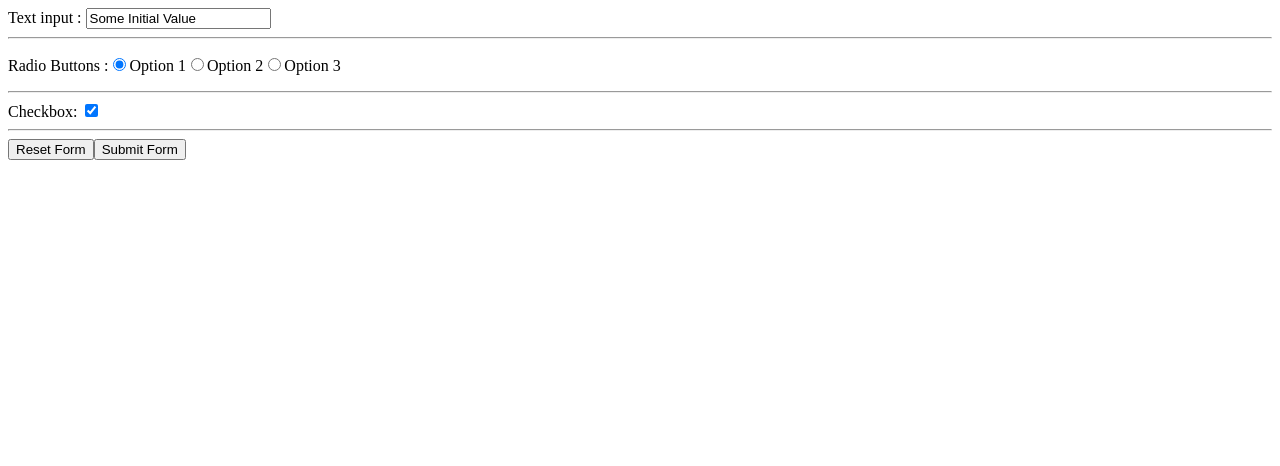
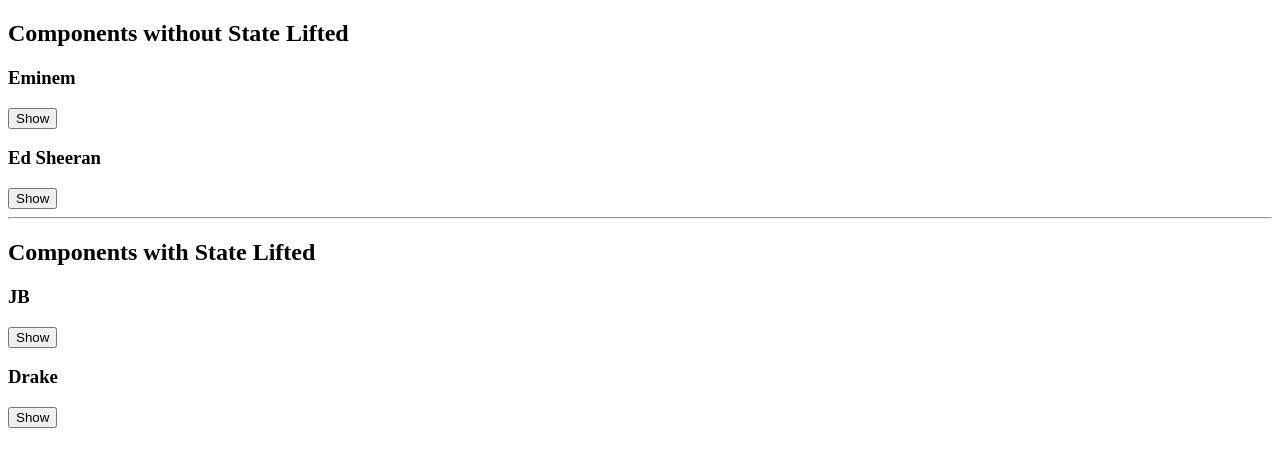
Before and after one commit to gokuljsparkout/GokulJSO, a React (Create React App) app: page / in a window 1280 px wide. Shown: the top 466 px of the page. Built offline with nearby package versions, Linux system fonts and the light colour scheme.

Commit message:
Sharing State Between Components

```diff
--- /dev/null
+++ b/src/Acc.js
@@ -0,0 +1,17 @@
+import React from 'react'
+import { useState } from 'react'
+import Pan from './Pan';
+
+const Acc = () => {
+
+  const[index,setIndex]=useState(-1);
+  return (
+    <>
+    <h2>Components with State Lifted</h2>
+    <Pan title='JB' isActive={index===0} onShow={()=>setIndex(0)}>it's JB</Pan>
+    <Pan title='Drake' isActive={index===1} onShow={()=>setIndex(1)}>Drake here</Pan>
+    </>
+  )
+}
+
+export default Acc
--- /dev/null
+++ b/src/Accordion.js
@@ -0,0 +1,20 @@
+import React from "react";
+import Panel from "./Panel";
+
+export  const Accordion=()=>{
+  return(
+  <>
+  <h2>Components without State Lifted</h2>
+  <Panel title='Eminem'>
+    hi it'S Eminem
+    </Panel>
+    <Panel title='Ed Sheeran'>
+      hi it's Ed Sheeran
+      </Panel>
+
+
+  </>
+  )
+
+
+}
--- a/src/App.js
+++ b/src/App.js
@@ -1,10 +1,12 @@
 import React from "react";
-import Types from "./Types";
-
+import { Accordion } from "./Accordion";
+import Acc from "./Acc";
 function App() {
   return (
     <div className="App">
-      <Types/>
+      <Accordion/> { /* Renders two Panel Components with independent states */ }
+      <hr/>
+      <Acc/>
       </div>
   );
 }
--- /dev/null
+++ b/src/Pan.js
@@ -0,0 +1,16 @@
+import React from 'react'
+
+const Pan = ({title,children,isActive,onShow}) => {
+  return (
+    <section>
+      <h3>{title}</h3>
+      {
+        isActive ? (<p>{children}</p>) : (<button onClick={onShow}>
+        Show
+       </button>)
+      }
+    </section>
+  )
+}
+
+export default Pan
--- /dev/null
+++ b/src/Panel.js
@@ -0,0 +1,19 @@
+import React from 'react'
+import { useState } from "react"
+
+function Panel({title,children}) {
+  const[isActive,setIsactive]=useState(false);
+  return (
+
+    <section>
+      <h3>{title}</h3>
+      {
+        isActive ? (<p>{children}</p>) : (<button onClick={()=>setIsactive(true)}>
+         Show
+        </button>)
+      }
+      </section>
+  )
+}
+
+export default Panel
--- a/src/Types.js
+++ /dev/null
@@ -1,54 +0,0 @@
-import React from 'react'
-
-//Adding default values
-
-const Types=()=> {
-
-  const handleSubmit =e=>{
-
-    e.preventDefault(); //Prevents Reloading
-
-    const form =e.target;
-    const formData = new FormData(form); //Reads the form data
-    fetch('/some-api', { method: form.method, body: formData });
-    const formJson = Object.fromEntries(formData.entries());
-    console.log(formJson);
-
-  }
-  return (
-    <div>
-      <form>
-      <label>
-        Text input : <input name='myInput' defaultValue='Some Initial Value'></input>
-      </label>
-      <hr/>
-      <p>
-        Radio Buttons :
-        <label>
-          <input type='radio' name="myRadio" value="option 1" defaultChecked={true}/>
-          Option 1
-        </label>
-        <label>
-          <input type='radio' name="myRadio" value="option 2"/>
-          Option 2
-        </label>
-        <label>
-          <input type='radio' name="myRadio" value="option 3"/>
-          Option 3
-        </label>
-
-      </p>
-      <hr/>
-      <label>
-        Checkbox: <input type="checkbox" name="myCheckbox" defaultChecked={true} />
-      </label>
-      <hr/>
-      <button type='reset'>Reset Form</button>
-      <button type='submit' onClick={handleSubmit}>Submit Form</button>
-      </form>
-
-    </div>
-  )
-}
-
-export default Types
```
